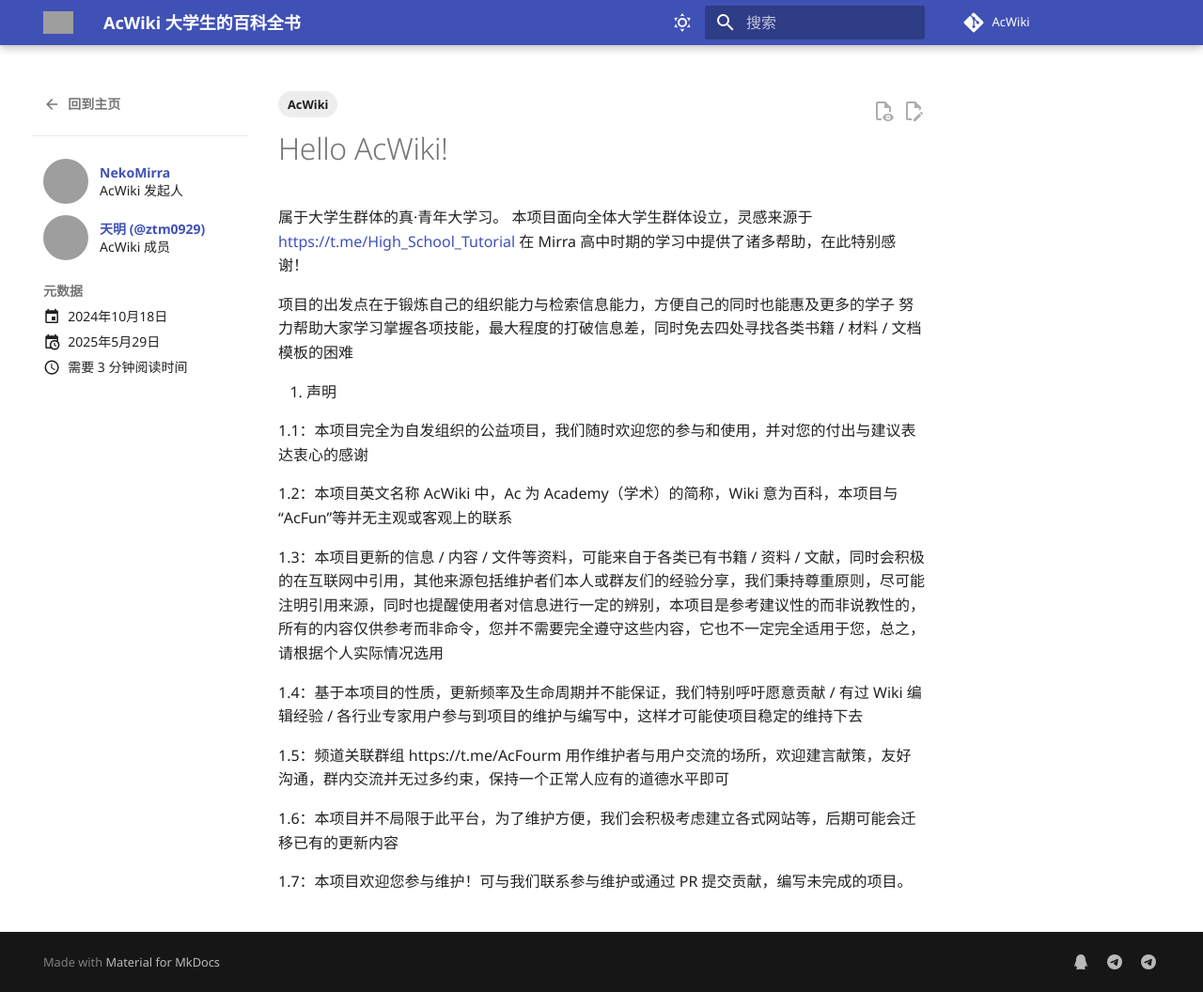
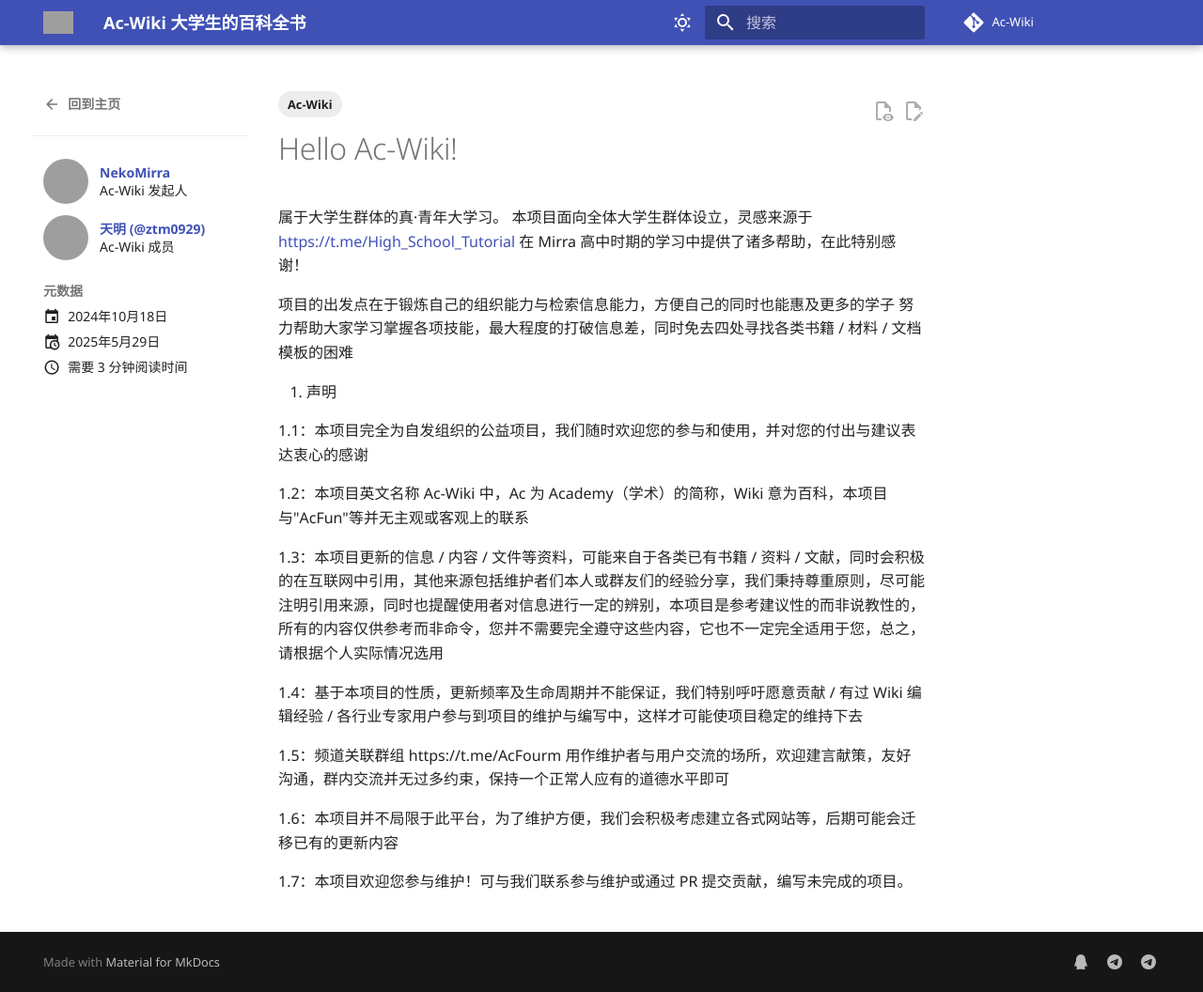
Before and after one commit to ztm0929/Ac-Wiki, an MkDocs documentation site: the page built from docs/blog/posts/hello-ac-wiki.md, in a window 1280 px wide and 1056 px high. Shown: the whole window at 94% size. Built offline with MkDocs 1.6.1 and Material for MkDocs 9.7.7, drawn with Linux system fonts in a browser that asks for light colours; comment, search, counter and statistics services are not loaded; grey boxes are pictures that could not be loaded.

Commit message:
统一项目命名为 Ac-Wiki (#193)
将多处项目名称修正为正式名称，并修复README中失效的相对链接（在GitHub blob中需要有后缀名，否则会显示404页面）

```diff
--- a/docs/03-tools/cyber security/password_manage1.md
+++ b/docs/03-tools/cyber security/password_manage1.md
@@ -115,7 +115,7 @@
 > 文章地址：
 >
 > - Linuxdo <https://linux.do/t/topic/242686>
-> - Acwiki <https://github.com/KipJayChou/AcWiKi/blob/main/03-tools/cyber%20security/password_manage1.md>
+>  - Ac-Wiki <https://github.com/Ac-Wiki/Ac-Wiki/blob/main/03-tools/cyber%20security/password_manage1.md>
 >
 > 作者：
 >
--- a/docs/blog/.authors.yml
+++ b/docs/blog/.authors.yml
@@ -1,11 +1,11 @@
 authors:
   NekoMirra:
     name: NekoMirra
-    description: AcWiki 发起人
+    description: Ac-Wiki 发起人
     avatar: https://github.com/NekoMirra.png
     url: https://mirradev.eu.org/
   ztm0929:
     name: 天明 (@ztm0929)
-    description: AcWiki 成员
+    description: Ac-Wiki 成员
     avatar: https://github.com/ztm0929.png
     url: https://github.com/ztm0929
--- a/docs/blog/posts/hello-acwiki.md
+++ b/docs/blog/posts/hello-ac-wiki.md
@@ -7,10 +7,10 @@
   updated: 2025-05-29
 readtime: 3
 tags:
-  - AcWiki
+  - Ac-Wiki
 ---
 
-# Hello AcWiki!
+# Hello Ac-Wiki!
 
 属于大学生群体的真·青年大学习。
 本项目面向全体大学生群体设立，灵感来源于 [https://t.me/High_School_Tutorial](https://t.me/High_School_Tutorial)
@@ -25,7 +25,7 @@
 
 1.1：本项目完全为自发组织的公益项目，我们随时欢迎您的参与和使用，并对您的付出与建议表达衷心的感谢
 
-1.2：本项目英文名称 AcWiki 中，Ac 为 Academy（学术）的简称，Wiki 意为百科，本项目与“AcFun”等并无主观或客观上的联系
+1.2：本项目英文名称 Ac-Wiki 中，Ac 为 Academy（学术）的简称，Wiki 意为百科，本项目与"AcFun"等并无主观或客观上的联系
 
 1.3：本项目更新的信息 / 内容 / 文件等资料，可能来自于各类已有书籍 / 资料 / 文献，同时会积极的在互联网中引用，其他来源包括维护者们本人或群友们的经验分享，我们秉持尊重原则，尽可能注明引用来源，同时也提醒使用者对信息进行一定的辨别，本项目是参考建议性的而非说教性的，所有的内容仅供参考而非命令，您并不需要完全遵守这些内容，它也不一定完全适用于您，总之，请根据个人实际情况选用
 
--- a/mkdocs.yml
+++ b/mkdocs.yml
@@ -27,10 +27,10 @@
   - 方法论:
       - 计算机基础技能: 07-computer-basic/computer-basic.md
 
-site_name: AcWiki 大学生的百科全书
-site_url: https://acwiki.pages.dev # 预览站点链接，合并成功后需要切换为主仓库链接
+site_name: Ac-Wiki 大学生的百科全书
+site_url: https://ac-wiki.org # 正式站点链接
 site_description: 属于大学生群体的真·青年大学习
-repo_name: AcWiki
+repo_name: Ac-Wiki
 repo_url: https://github.com/Ac-Wiki/AcWiKi
 edit_uri: edit/main/docs/
 # copyright:
```
Also changed, not shown: docs/README.md (+21 -24 lines).
